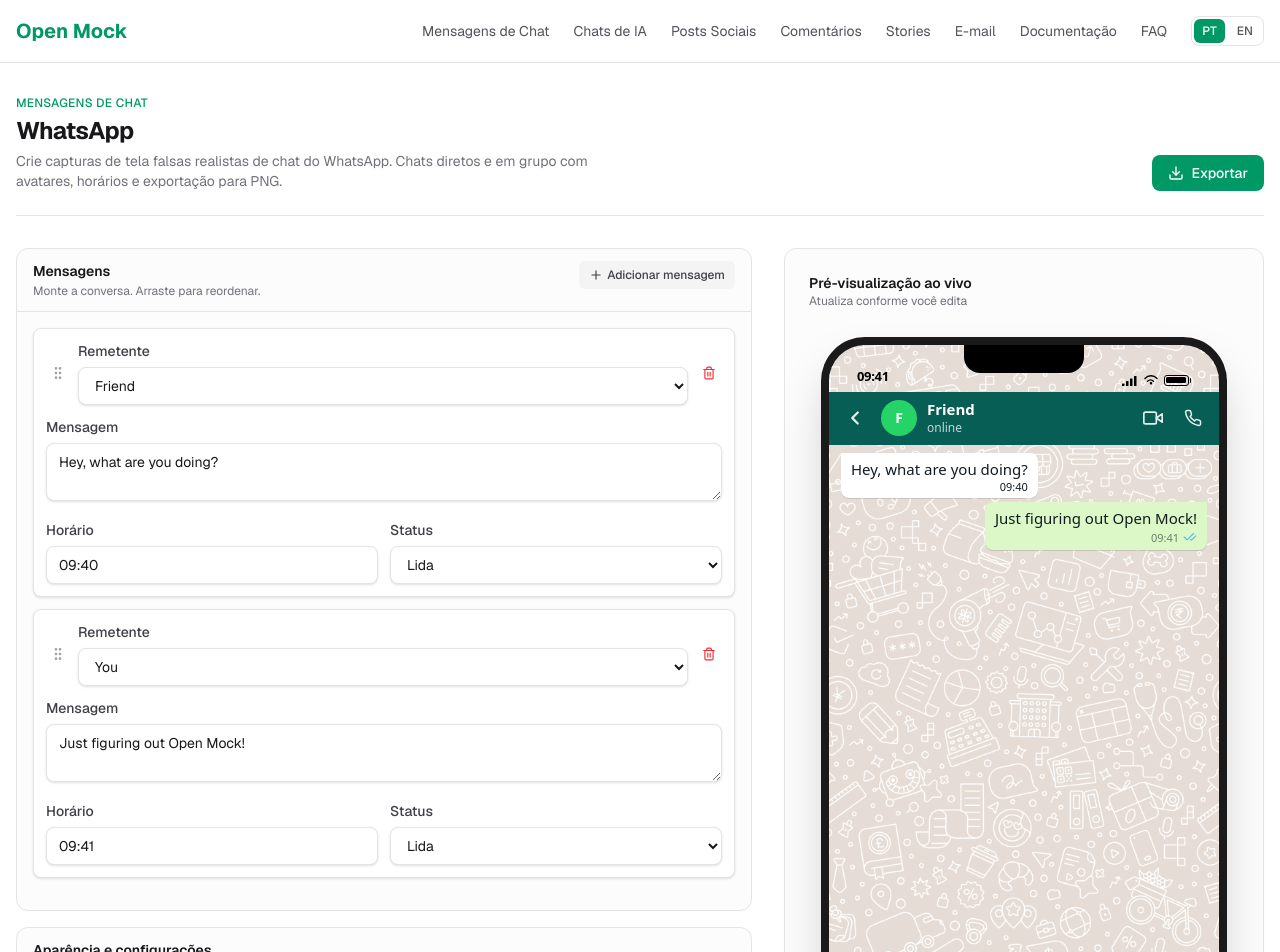
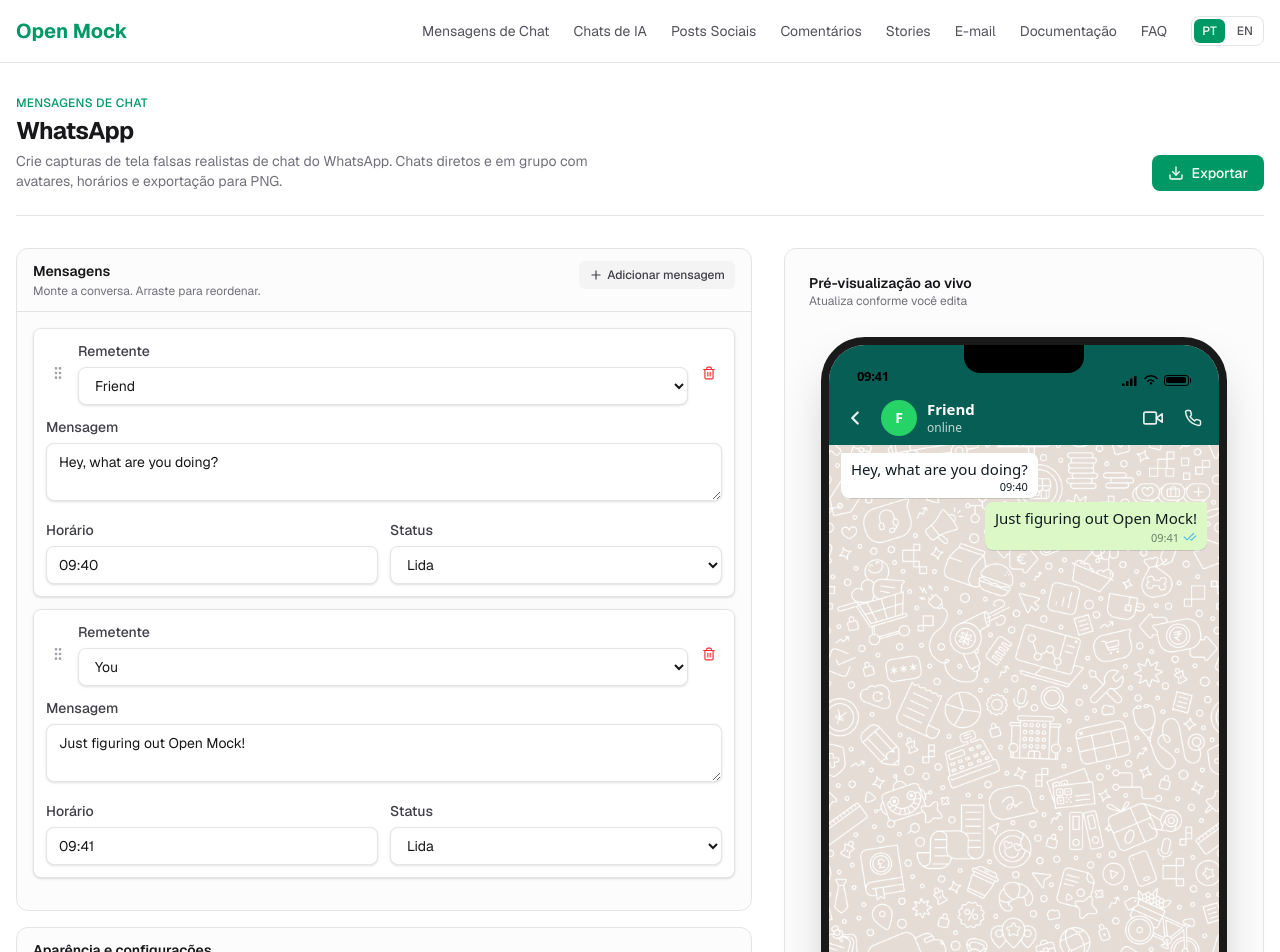
Before and after one commit to lucianodiisouza/open-mock, a Next.js app: page /pt-BR/generators/whatsapp in a window 1280 px wide. Shown: the top 952 px of the page. Built offline with nearby package versions, Linux system fonts and the light colour scheme.

Commit message:
feat(status-bar): add customizable background color to StatusBar component

```diff
--- a/src/components/chrome/StatusBar.tsx
+++ b/src/components/chrome/StatusBar.tsx
@@ -3,12 +3,13 @@ interface StatusBarProps {
   battery: number;
   signal: number;
   dark?: boolean;
+  background?: string;
 }
 
 /** iOS status bar safe-area height (notch / Dynamic Island clearance). */
 const STATUS_BAR_HEIGHT = 47;
 
-export function StatusBar({ time, battery, signal, dark = false }: StatusBarProps) {
+export function StatusBar({ time, battery, signal, dark = false, background }: StatusBarProps) {
   const textColor = dark ? "#ffffff" : "#000000";
 
   return (
@@ -16,7 +17,7 @@ export function StatusBar({ time, battery, signal, dark = false }: StatusBarProp
       className="flex shrink-0 items-end justify-between px-7 pb-1.5"
       style={{
         color: textColor,
-        background: "transparent",
+        background: background ?? "transparent",
         height: STATUS_BAR_HEIGHT,
         paddingTop: 14,
       }}
--- a/src/components/platforms/templates/BubbleChatPreview.tsx
+++ b/src/components/platforms/templates/BubbleChatPreview.tsx
@@ -5,6 +5,7 @@ import { ChatHeader, ChatInputBar } from "@/components/chrome/ChatChrome";
 import {
   getChatBackground,
   getBubbleRadius,
+  getHeaderStyle,
   getSentBubbleStyle,
   getReceivedBubbleStyle,
 } from "@/lib/preview-styles";
@@ -20,7 +21,9 @@ export function BubbleChatPreview({ state, theme, platformSlug }: BubbleChatPrev
   const { messages, participants, settings, mode } = state;
   const dark = settings.darkMode;
   const other = participants.find((p) => p.id !== "user") ?? participants[1];
-  const bg = getChatBackground(platformSlug, dark, settings.wallpaper, dark ? theme.backgroundDark : theme.background);
+  const shellBg = dark ? theme.backgroundDark : theme.background;
+  const messagesBg = getChatBackground(platformSlug, dark, settings.wallpaper, shellBg);
+  const headerStyle = getHeaderStyle(platformSlug, theme, dark);
 
   return (
     <div
@@ -28,7 +31,7 @@ export function BubbleChatPreview({ state, theme, platformSlug }: BubbleChatPrev
       style={{
         width: 390,
         height: 700,
-        background: bg,
+        background: shellBg,
         fontFamily: theme.fontFamily,
       }}
     >
@@ -37,6 +40,7 @@ export function BubbleChatPreview({ state, theme, platformSlug }: BubbleChatPrev
         battery={settings.statusBar.battery}
         signal={settings.statusBar.signal}
         dark={dark || platformSlug === "discord"}
+        background={headerStyle.background}
       />
 
       <ChatHeader
@@ -49,7 +53,10 @@ export function BubbleChatPreview({ state, theme, platformSlug }: BubbleChatPrev
         online={other?.online}
       />
 
-      <div className="flex min-h-0 flex-1 flex-col gap-1 overflow-y-auto px-3 py-2">
+      <div
+        className="flex min-h-0 flex-1 flex-col gap-1 overflow-y-auto px-3 py-2"
+        style={{ background: messagesBg }}
+      >
         {messages.map((msg) => {
           const isSent = msg.senderId === "user";
           const sender = participants.find((p) => p.id === msg.senderId);
```
